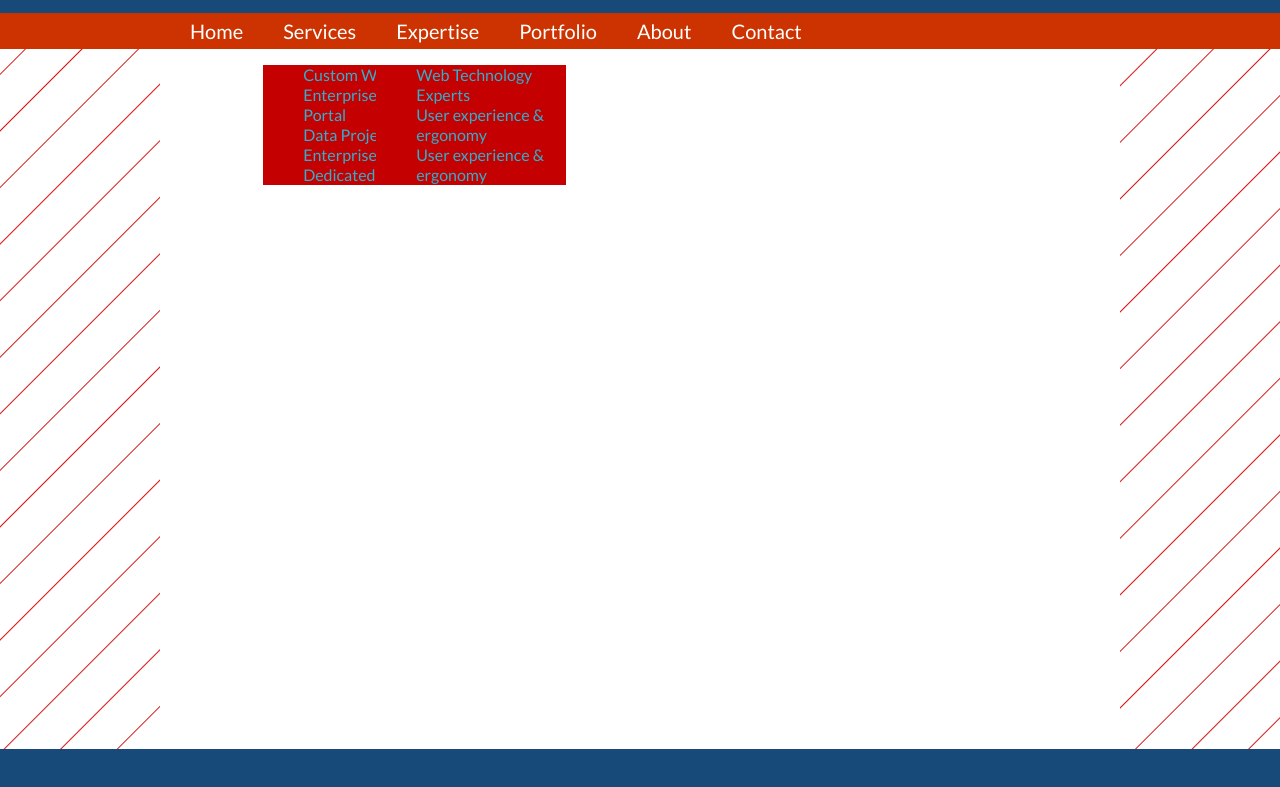
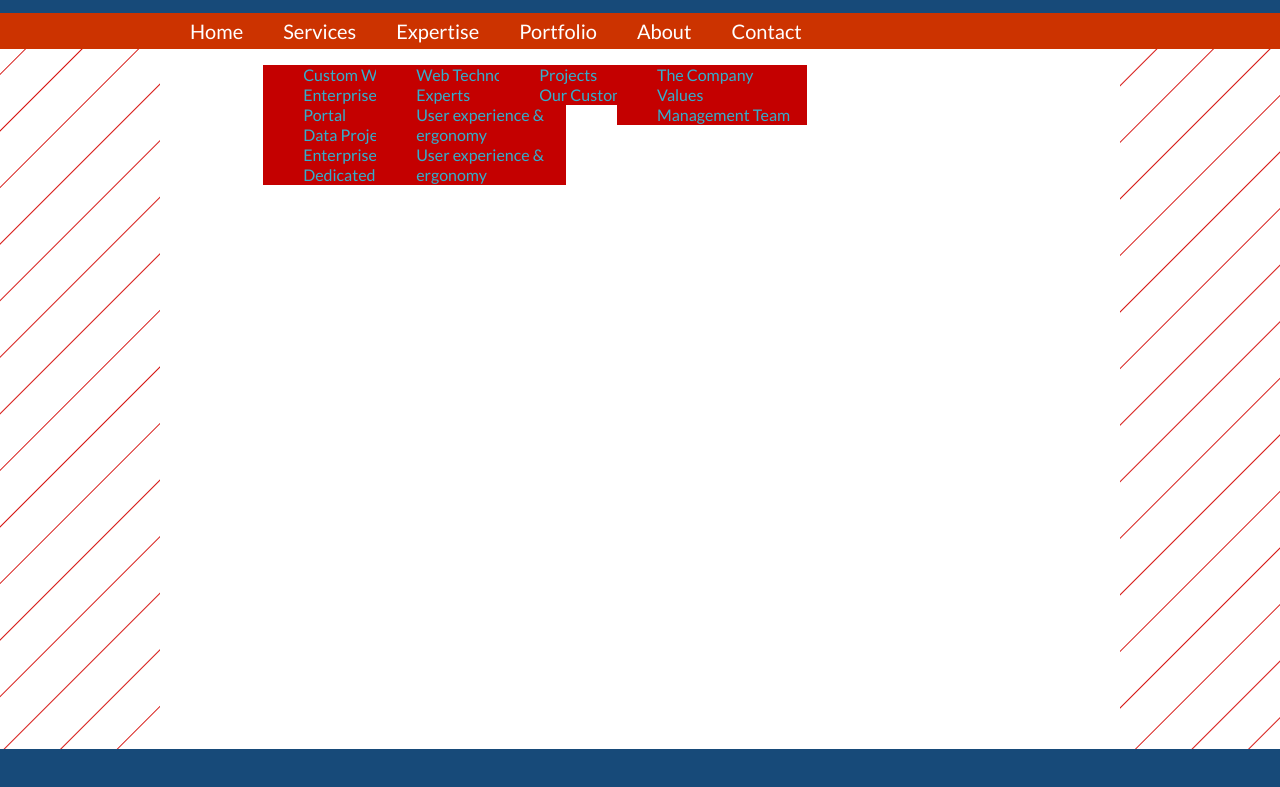
Before and after one commit to lpostelnicu/frontend-techniques-for-mobile, a plain HTML site: page index.html in a window 1280 px wide. Shown: the part 67-854 px from the top of the page. Drawn offline with Linux system fonts and the light colour scheme.

Commit message:
working on website menu navigation
I also added the js plugin  for creating the mobile navigation menu

```diff
--- a/index.html
+++ b/index.html
@@ -86,9 +86,28 @@
                     </li>
                     <li>
                         <a href="" title="">Portfolio</a>
+                        <ul class="second-level-menu">
+                            <li>
+                                <a href="" title="">Projects</a>
+                            </li>
+                            <li>
+                                <a href="" title="">Our Customers</a>
+                            </li>
+                        </ul>
                     </li>
                     <li>
                         <a href="" title="">About</a>
+                        <ul class="second-level-menu">
+                            <li>
+                                <a href="" title="">The Company</a>
+                            </li>
+                            <li>
+                                <a href="" title="">Values</a>
+                            </li>
+                            <li>
+                                <a href="" title="">Management Team</a>
+                            </li>
+                        </ul>
                     </li>
                     <li>
                         <a href="" title="">Contact</a>
@@ -107,6 +126,7 @@
     </div><!-- end wrapper -->
 
 <script src="js/jquery-1.9.1.min.js"></script>
+<script src="js/selectnav.min.js"></script>
 <script src="js/scripts.js"></script>
 </body>
 </html>
```
Also changed, not shown: js/selectnav.min.js (added, +6 -0 lines).
